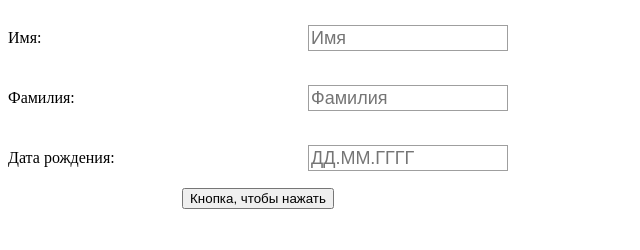
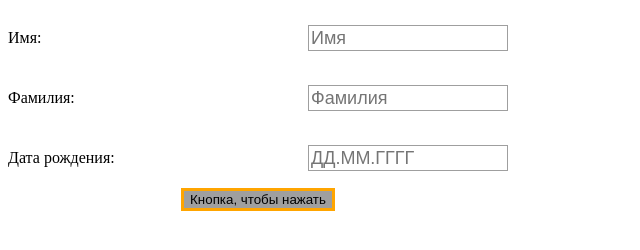
Before and after one commit to Drokosha/forms, a plain HTML site: page index.html in a window 1280 px wide. Shown: the whole page, without its empty margins (0-640 px from the left). Drawn offline with Linux system fonts and the light colour scheme.

Commit message:
исправил кнопку

```diff
--- a/css/style.css
+++ b/css/style.css
@@ -41,7 +41,7 @@
 	outline: none;
 }
 .field_error {
-width: 200px;
+    width: 200px;
 	height: 26px;
 	font-family: arial;
 	font-size: 18px;
@@ -58,4 +58,11 @@ width: 200px;
 	height: 50px;
 	text-align: center;
 	align-items: center;
+
+
 }
+input[type=submit] {
+color: #000000;
+background-color: #9f9f9f;;
+border: 3px solid #ffa500;
+}
--- a/index.html
+++ b/index.html
@@ -14,7 +14,7 @@
 				<div class="fieldtext">Фамилия:<input type="text" class="field_normal" name="lastname" value="" placeholder="Фамилия" /></div>
 				<div id="pop-up3">Заполните "Дата рождения"</div>
 				<div class="fieldtext">Дата рождения:<input type="text" class="field_normal" name="birthdate" value="" placeholder="ДД.ММ.ГГГГ" /></div>
-				<div id="fieldsubmit"><input type="submit" chek value="Кнопка, чтобы нажать"></div>
+				<div id="fieldsubmit"><input type="submit" value="Кнопка, чтобы нажать"></div>
 			</div>
 		</form>
 	</body>
```
